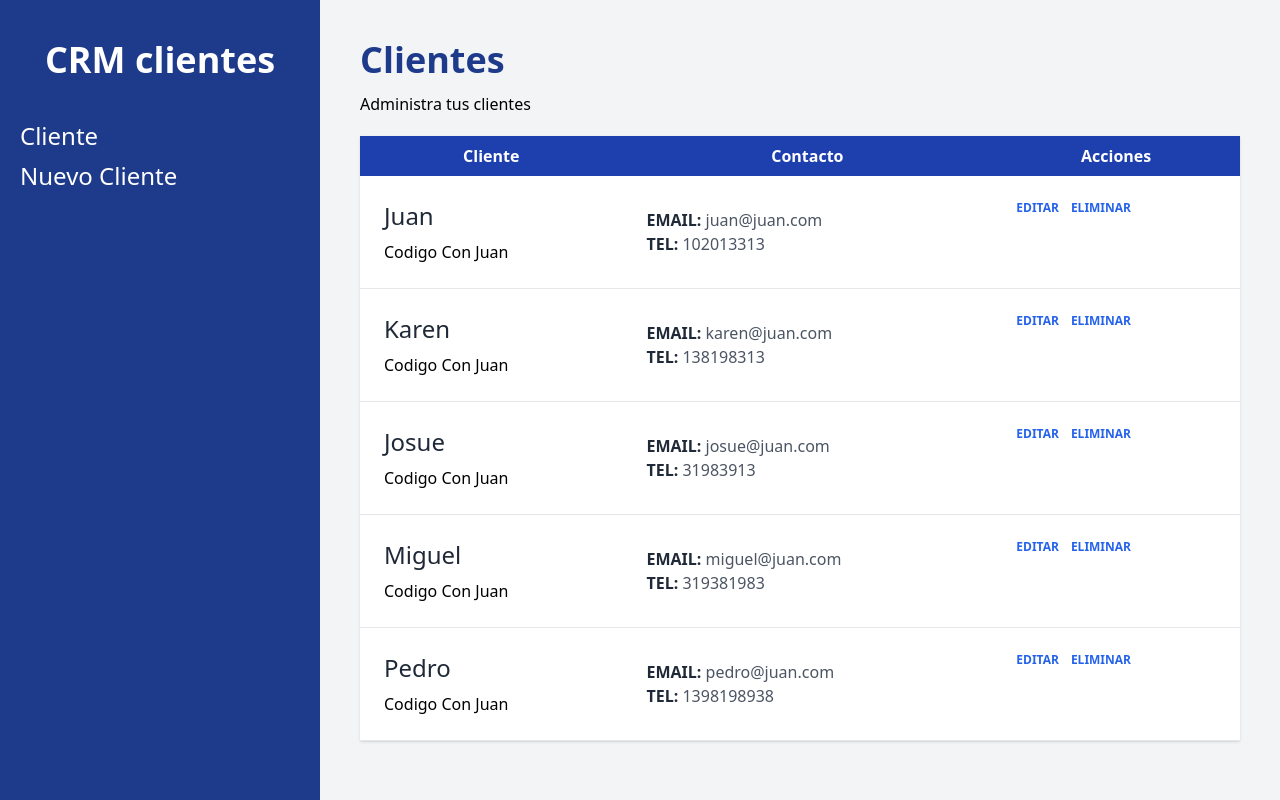
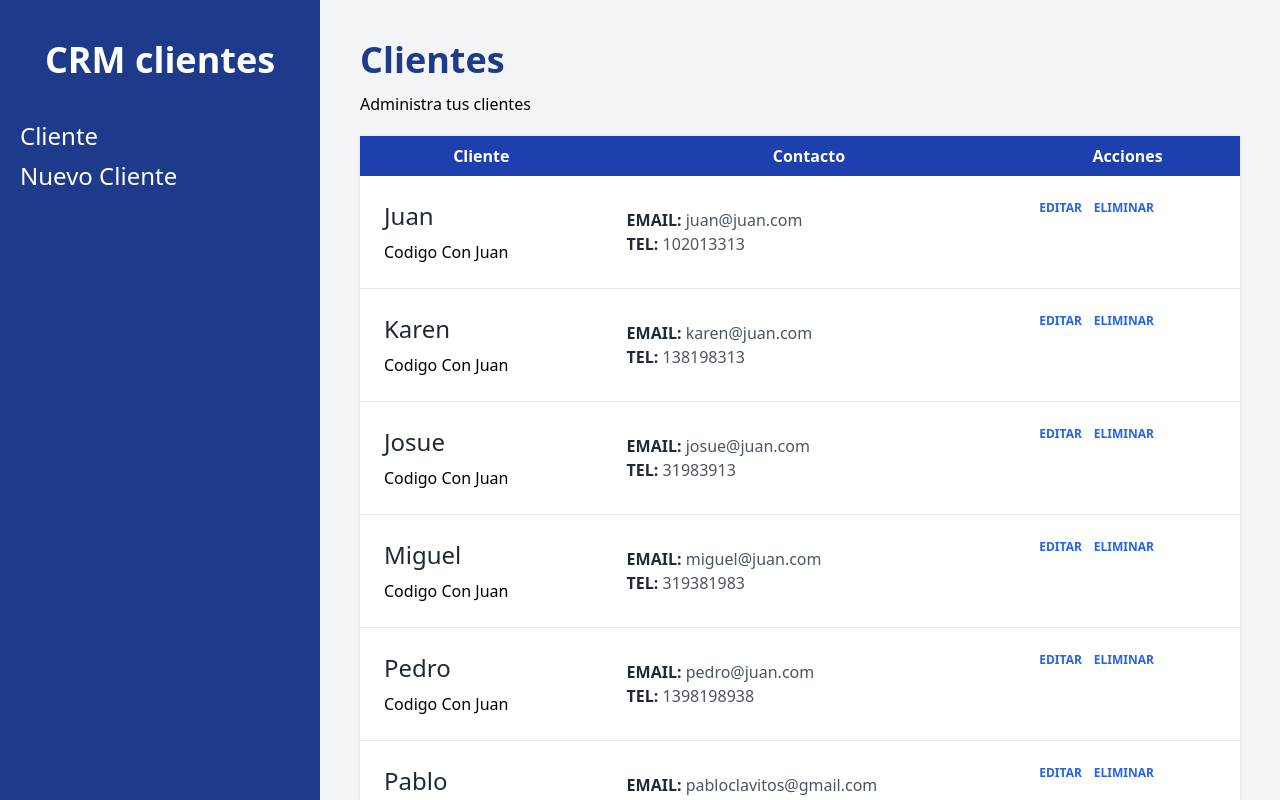
Before and after one commit to Abel9013/Administrador-de-Clientes-CRM, a React (Vite) app: page / in a window 1280 px wide. Built offline with nearby package versions, Linux system fonts and the light colour scheme; data requests are answered from the project's data file.

Commit message:
add json-server

```diff
--- a/db.json
+++ b/db.json
@@ -1,6 +1,5 @@
 {
-
-    "clientes" : [
+  "clientes": [
     {
       "id": 1,
       "nombre": "Juan",
@@ -35,7 +34,14 @@
       "telefono": 1398198938,
       "email": "pedro@juan.com",
       "empresa": "Codigo Con Juan"
+    },
+    {
+      "nombre": "Pablo",
+      "empresa": "clavando clavitos",
+      "email": "pabloclavitos@gmail.com",
+      "telefono": "4415554102",
+      "notas": "Necesita crear una pagina para publicar su servicio de clavador de clavitos",
+      "id": 6
     }
   ]
-
 }
--- a/src/data/clientes.jsx
+++ b/src/data/clientes.jsx
@@ -1,5 +1,23 @@
 export async function obtenerClientes() {
+    // CONSUMO DE INFORMACION QUE HAY EN API_URL
     const respuesta = await fetch(import.meta.env.VITE_API_URL)
     const resultado = await respuesta.json()
     return resultado;
 }
+export async function agregarCliente(datos) {
+    console.log(datos);
+    try {
+        const response = await fetch(import.meta.env.VITE_API_URL, {
+          method: 'POST',
+          //con el body y stringify convierto lo que viene en objeto a json
+          body: JSON.stringify(datos),
+          // con headers content-type definimos la peticion en modo json
+          headers: {
+            'Content-Type': 'application/json'
+          }
+        })
+        await response.json()
+      } catch (err) {
+        console.log(err)
+      }
+}
--- a/src/pages/NuevoCliente.jsx
+++ b/src/pages/NuevoCliente.jsx
@@ -1,13 +1,11 @@
-import { useNavigate, Form, useActionData}  from 'react-router-dom'
+import { useNavigate, Form, useActionData, redirect}  from 'react-router-dom'
 import Formulario from '../components/Formulario'
 import Error from '../components/Error'
-
+import { agregarCliente } from '../data/clientes'
 
 export async function action({request}) {
     const formData = await request.formData()
-
     const datos = Object.fromEntries(formData)
-
     const email = formData.get('email')
     //Validacion
     const errores = []
@@ -24,8 +22,9 @@ export async function action({request}) {
       return errores
     }
 
+    await agregarCliente(datos )
 
-
+    return redirect('/')
 }
 
 function NuevoCliente() {
```
Lines whose indentation alone changed are shown as unchanged.
